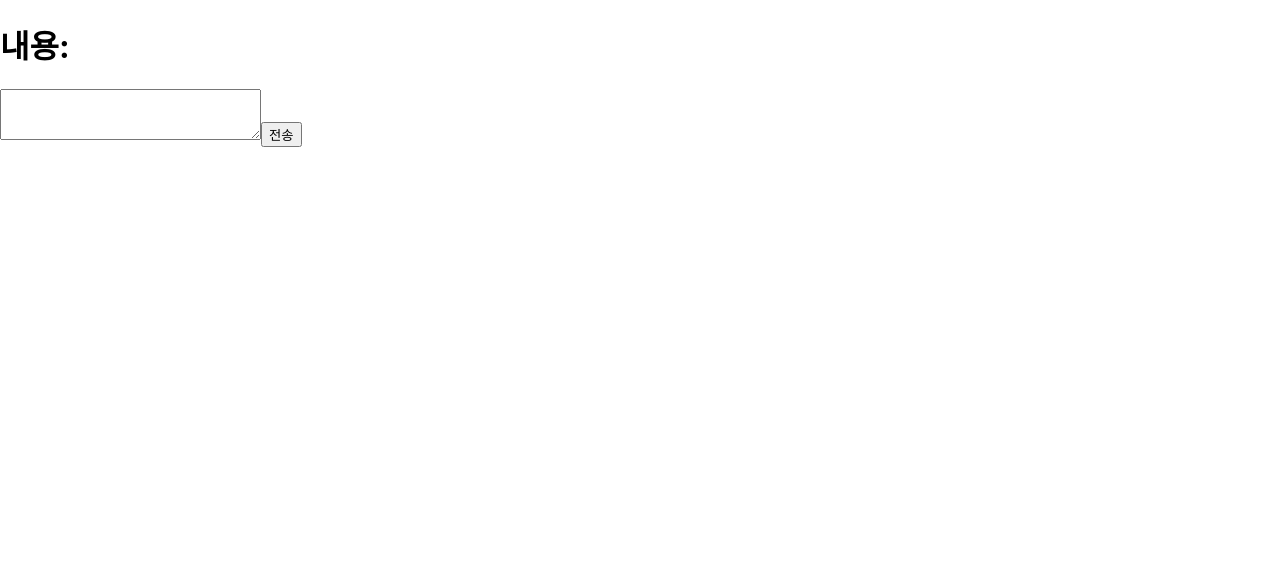
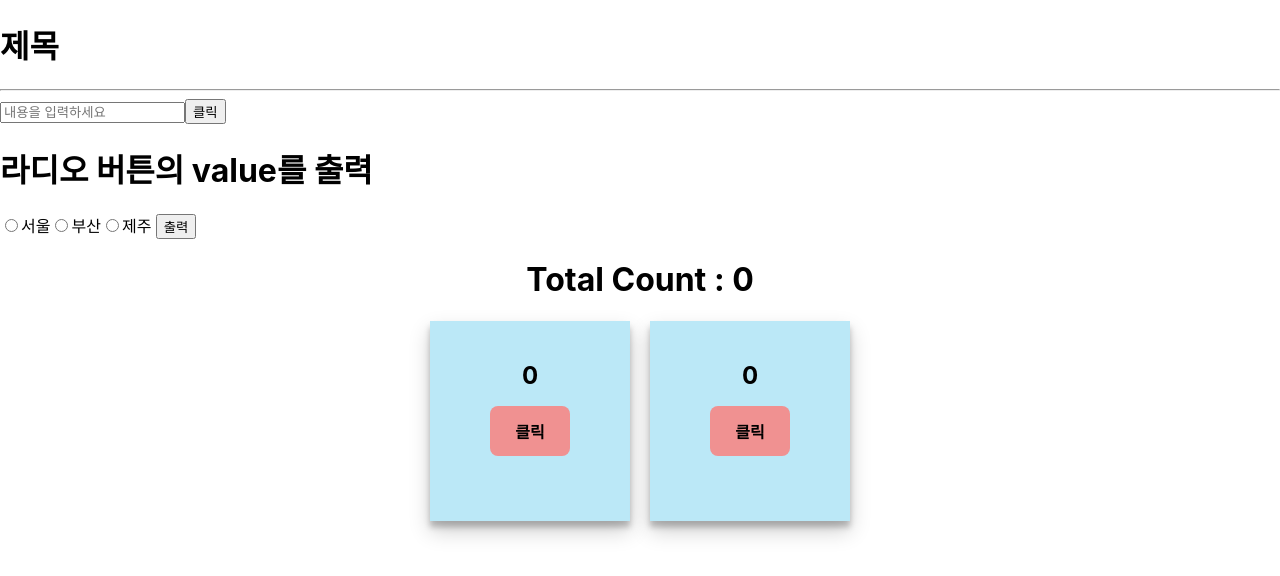
Before and after one commit to Kangjimmy/hp-html, a React (Create React App) app in the folder react/react-app/: page / in a window 1280 px wide. Shown: the top 576 px of the page. Built offline with nearby package versions, Linux system fonts and the light colour scheme.

Commit message:
event Hook app and 연습문제

```diff
--- a/react/react-app/src/EventHookApp.js
+++ b/react/react-app/src/EventHookApp.js
@@ -6,6 +6,13 @@ import EventOnChange from './components/09.eventAndHooks/EventOnChange';
 import MultiInput from './components/09.eventAndHooks/MultiInput';
 import NameForm from './components/09.eventAndHooks/NameForm';
 import TextArea from './components/09.eventAndHooks/TextArea';
+import Select from './components/09.eventAndHooks/Select';
+import InsertImages from './components/09.eventAndHooks/InsertImages';
+import SelectImage from './components/09.eventAndHooks/SelectImage';
+import CheckBox from './components/09.eventAndHooks/CheckBox';
+import Pr01 from './components/09.eventAndHooks/Pr01';
+import Pr02 from './components/09.eventAndHooks/Pr02';
+import Pr03 from './components/09.eventAndHooks/Pr03';
 
 export default function HookApp() {
   return (
@@ -16,7 +23,20 @@ export default function HookApp() {
       {/* <EventOnChange /> */}
       {/* <MultiInput /> */}
       {/* <NameForm /> */}
-      <TextArea />
+      {/* <TextArea /> */}
+      {/* <Select /> */}
+      {/* <InsertImages /> */}
+      {/* <SelectImage /> */}
+      {/* <CheckBox
+        itemArr={[
+          { name: 'cap', price: 10000 },
+          { name: 'shose', price: 30000 },
+          { name: 'bag', price: 80000 },
+        ]}
+      /> */}
+      <Pr01 />
+      <Pr02 />
+      <Pr03 />
     </div>
   );
 }
--- /dev/null
+++ b/react/react-app/src/components/09.eventAndHooks/Pr01.jsx
@@ -0,0 +1,20 @@
+import React, { useState } from 'react';
+
+export default function Pr01() {
+  const [message, setMessage] = useState({ title: '제목', color: 'black' });
+  function changeTitle(e) {
+    setMessage({ title: e.target.value, color: 'red' });
+  }
+  return (
+    <div>
+      <h1 style={{ color: message.color }}>{message.title}</h1>
+      <hr />
+      <input
+        type='text'
+        placeholder='내용을 입력하세요'
+        onChange={changeTitle}
+      />
+      <button onClick={() => alert(message.title)}>클릭</button>
+    </div>
+  );
+}
--- /dev/null
+++ b/react/react-app/src/components/09.eventAndHooks/Pr02.jsx
@@ -0,0 +1,28 @@
+import React, { useState } from 'react';
+
+export default function Pr02() {
+  const valueArr = [
+    { name: '서울', value: 'Seoul' },
+    { name: '부산', value: 'Busan' },
+    { name: '제주', value: 'Jeju' },
+  ];
+  const [selected, setSelected] = useState('');
+  return (
+    <div>
+      <h1>라디오 버튼의 value를 출력</h1>
+      {valueArr.map((item) => (
+        <label htmlFor={item.value}>
+          <input
+            type='radio'
+            name='region'
+            id={item.value}
+            value={item.value}
+            onChange={() => setSelected(item.value)}
+          />
+          {item.name}
+        </label>
+      ))}{' '}
+      <button onClick={() => alert(selected)}>출력</button>
+    </div>
+  );
+}
--- /dev/null
+++ b/react/react-app/src/components/09.eventAndHooks/Pr03.css
@@ -0,0 +1,38 @@
+* {
+  box-sizing: border-box;
+}
+.container03 {
+  display: flex;
+  flex-direction: column;
+  justify-content: center;
+  align-items: center;
+}
+.container03_card {
+  display: flex;
+  gap: 20px;
+}
+
+.pr03_card {
+  box-shadow: rgba(0, 0, 0, 0.19) 0px 10px 20px, rgba(0, 0, 0, 0.23) 0px 6px 6px;
+  width: 200px;
+  height: 200px;
+  text-align: center;
+  padding: 2.5rem 0;
+  background-color: #bbe8f7;
+}
+
+.pr03_card_btn {
+  margin: 1rem;
+  width: 80px;
+  height: 50px;
+  border-style: none;
+  border-radius: 8px;
+  background-color: #f09191;
+  font-size: 1rem;
+  font-weight: bold;
+  cursor: pointer;
+}
+
+.pr03_card_btn:active {
+  background-color: #ec7878;
+}
--- /dev/null
+++ b/react/react-app/src/components/09.eventAndHooks/Pr03.jsx
@@ -0,0 +1,19 @@
+import React, { useState } from 'react';
+import './Pr03.css';
+import Pr03_Children from './Pr03_Children';
+
+export default function Pr03() {
+  const [count, setCount] = useState(0);
+  const handlerCount = () => {
+    setCount((prev) => prev + 1);
+  };
+  return (
+    <div className='container03'>
+      <h1>Total Count : {count}</h1>
+      <div className='container03_card'>
+        <Pr03_Children onCounter={handlerCount} />
+        <Pr03_Children onCounter={handlerCount} />
+      </div>
+    </div>
+  );
+}
--- /dev/null
+++ b/react/react-app/src/components/09.eventAndHooks/Pr03_Children.jsx
@@ -0,0 +1,17 @@
+import React, { useState } from 'react';
+
+export default function Pr03_Children({ onCounter }) {
+  const [counter, setCounter] = useState(0);
+  function updateCounter() {
+    onCounter();
+    setCounter((prev) => prev + 1);
+  }
+  return (
+    <div className='pr03_card'>
+      <h2 className='pr03_card_count'>{counter}</h2>
+      <button className='pr03_card_btn' onClick={updateCounter}>
+        클릭
+      </button>
+    </div>
+  );
+}
```
